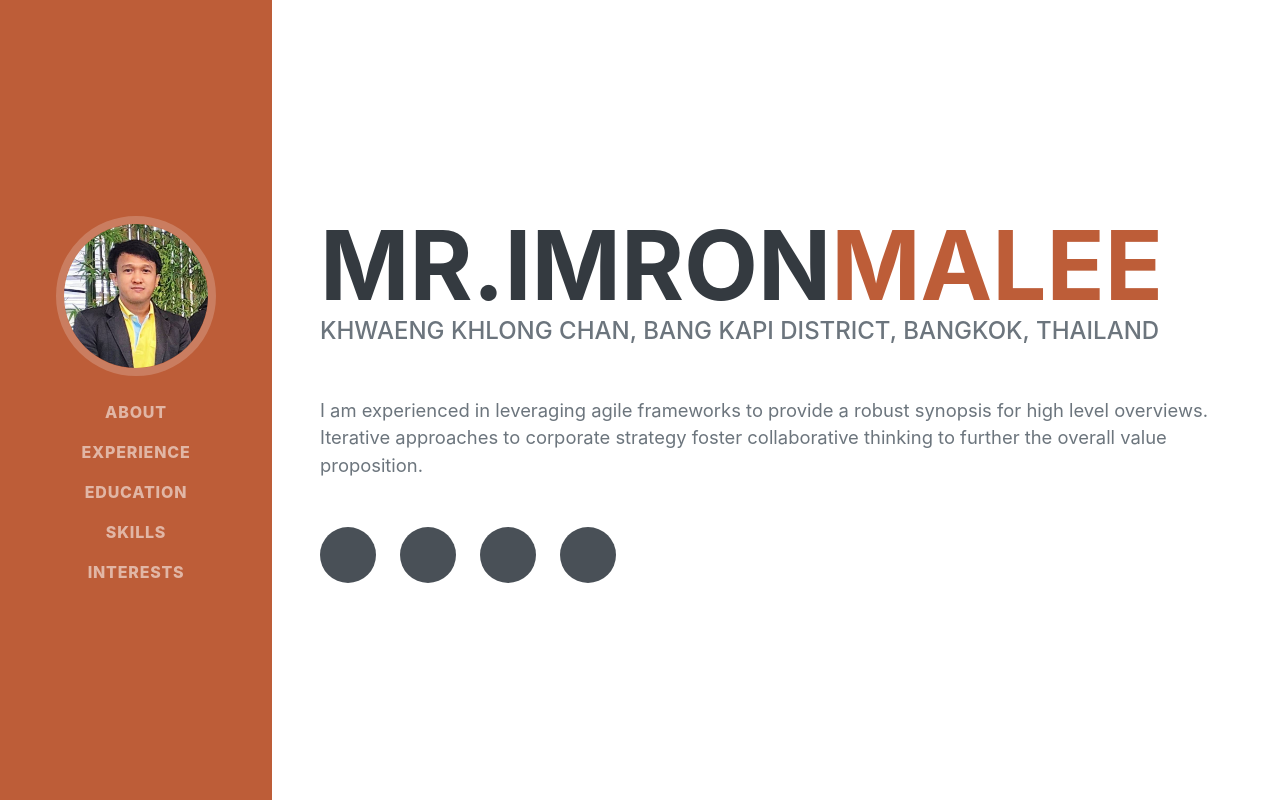
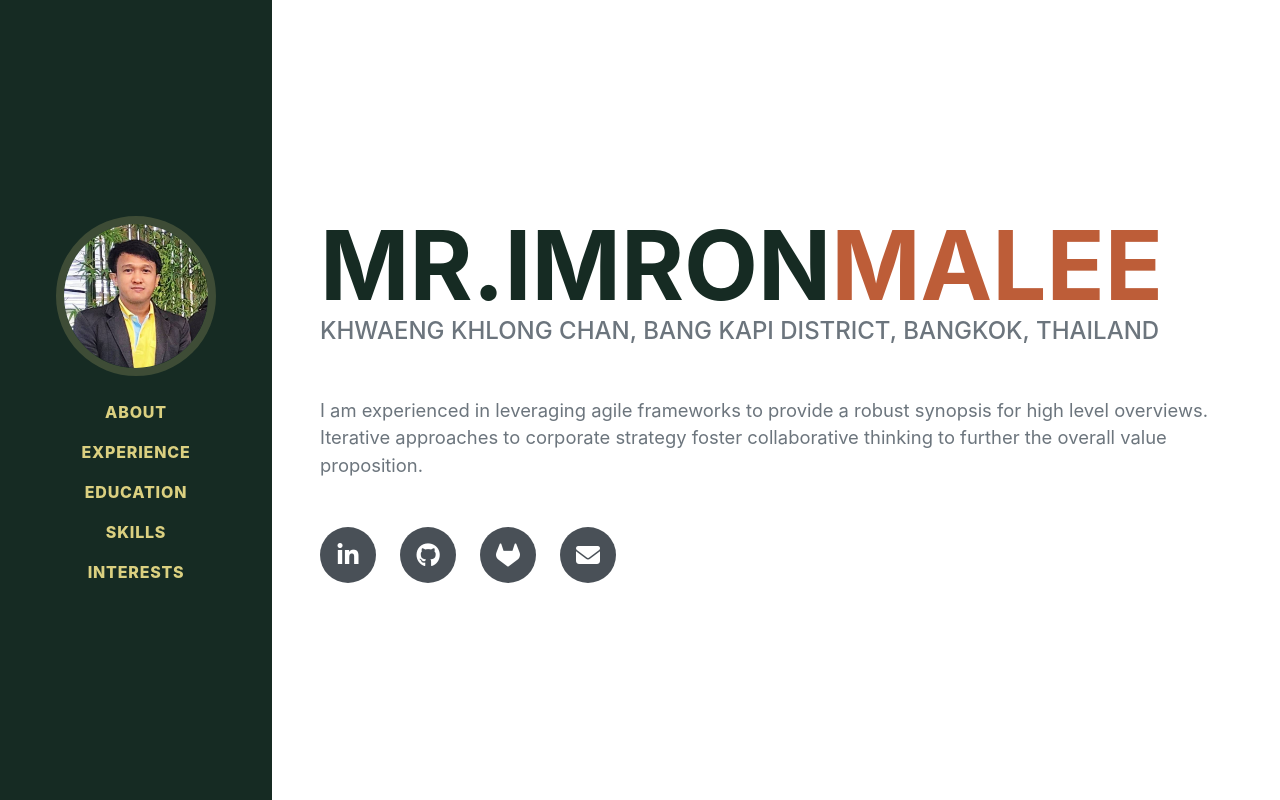
Before and after one commit to imron-malee/imron-malee.github.io, a React (Create React App) app: page /aboutme/a/b in a window 1280 px wide. Shown: the top 800 px of the page. Built offline with nearby package versions, Linux system fonts and the light colour scheme; a web font is replaced by a local one.

Commit message:
install font awesome

```diff
--- a/src/App.css
+++ b/src/App.css
@@ -1,3 +1,4 @@
+
 .App {
   text-align: center;
 }
@@ -36,3 +37,34 @@
     transform: rotate(360deg);
   }
 }
+
+.text-primary{
+  color: rgb(219, 208, 128) !important;
+}
+.resume-section h1{/*,.resume-section h2, .resume-section h3 */
+  color: #162B23;
+}
+nav.navbar-dark.bg-primary{
+  background-color: #162B23;
+}
+
+.navbar-nav .nav-item a{
+  color: rgb(219, 208, 128);
+}
+.navbar-nav .nav-item a:hover{
+  color: #222;
+  background-color: rgb(219, 208, 128);
+}
+
+#sideNav .navbar-brand .img-profile {
+  /* border: 0.5rem solid rgba(255, 215, 0, 0.3) !important; */
+  border-color: rgba(219, 208, 128, 0.2) !important;
+}
+
+.social-icons a.social-icon{
+  text-decoration: none !important;
+}
+
+.social-icons .social-icon:hover{
+  background-color: #162B23 !important;
+}
--- a/src/components/template/Template.js
+++ b/src/components/template/Template.js
@@ -1,47 +1,99 @@
-import React,{useEffect} from 'react'
-import profile from '../../images/profile.jpg'
-import 'bootstrap';
+import React, { useEffect } from "react";
+import profile from "../../images/profile.jpg";
+import "bootstrap";
 //import 'bootstrap/dist/css/bootstrap.css';
-import '../../css/styles.css';
-
-
-
+import "../../css/styles.css";
 
 export default function Template() {
   useEffect(() => {
-        document.title = 'About - Imron Malee';
+    document.title = "About - Imron Malee";
     const metaTag = document.querySelector('meta[property="og:image"]');
     if (metaTag) {
-            metaTag.setAttribute('content', profile);
+      metaTag.setAttribute("content", profile);
     }
   }, []);
   return (
     <div>
       <meta charSet="utf-8" />
-    <meta name="viewport" content="width=device-width, initial-scale=1, shrink-to-fit=no" />
+      <meta
+        name="viewport"
+        content="width=device-width, initial-scale=1, shrink-to-fit=no"
+      />
       <meta name="description" content />
       <meta name="author" content />
       <title>About - Imron Malee</title>
       <link rel="icon" type="image/x-icon" href="assets/img/favicon.ico" />
       {/* Font Awesome icons (free version)*/}
+      <link
+        href="https://cdnjs.cloudflare.com/ajax/libs/font-awesome/6.4.0/css/all.min.css"
+        rel="stylesheet"
+        type="text/css"
+      />
       {/* Google fonts*/}
-    <link href="https://fonts.googleapis.com/css?family=Saira+Extra+Condensed:500,700" rel="stylesheet" type="text/css" />
-    <link href="https://fonts.googleapis.com/css?family=Muli:400,400i,800,800i" rel="stylesheet" type="text/css" />
+      <link
+        href="https://fonts.googleapis.com/css?family=Saira+Extra+Condensed:500,700"
+        rel="stylesheet"
+        type="text/css"
+      />
+      <link
+        href="https://fonts.googleapis.com/css?family=Muli:400,400i,800,800i"
+        rel="stylesheet"
+        type="text/css"
+      />
 
       {/* Navigation*/}
-    <nav className="navbar navbar-expand-lg navbar-dark bg-primary fixed-top" id="sideNav">
+      <nav
+        className="navbar navbar-expand-lg navbar-dark bg-primary fixed-top"
+        id="sideNav"
+      >
         <a className="navbar-brand js-scroll-trigger" href="#page-top">
           <span className="d-block d-lg-none">Imron Malee</span>
-        <span className="d-none d-lg-block"><img className="img-fluid img-profile rounded-circle mx-auto mb-2" src={profile} alt="Imron Malee" /></span>
+          <span className="d-none d-lg-block">
+            <img
+              className="img-fluid img-profile rounded-circle mx-auto mb-2"
+              src={profile}
+              alt="Imron Malee"
+            />
+          </span>
         </a>
-        <button className="navbar-toggler" type="button" data-bs-toggle="collapse" data-bs-target="#navbarResponsive" aria-controls="navbarResponsive" aria-expanded="false" aria-label="Toggle navigation"><span className="navbar-toggler-icon" /></button>
+        <button
+          className="navbar-toggler"
+          type="button"
+          data-bs-toggle="collapse"
+          data-bs-target="#navbarResponsive"
+          aria-controls="navbarResponsive"
+          aria-expanded="false"
+          aria-label="Toggle navigation"
+        >
+          <span className="navbar-toggler-icon" />
+        </button>
         <div className="collapse navbar-collapse" id="navbarResponsive">
           <ul className="navbar-nav">
-            <li className="nav-item"><a className="nav-link js-scroll-trigger" href="#about">About</a></li>
-            <li className="nav-item"><a className="nav-link js-scroll-trigger" href="#experience">Experience</a></li>
-            <li className="nav-item"><a className="nav-link js-scroll-trigger" href="#education">Education</a></li>
-            <li className="nav-item"><a className="nav-link js-scroll-trigger" href="#skills">Skills</a></li>
-            <li className="nav-item"><a className="nav-link js-scroll-trigger" href="#interests">Interests</a></li>
+            <li className="nav-item">
+              <a className="nav-link js-scroll-trigger" href="#about">
+                About
+              </a>
+            </li>
+            <li className="nav-item">
+              <a className="nav-link js-scroll-trigger" href="#experience">
+                Experience
+              </a>
+            </li>
+            <li className="nav-item">
+              <a className="nav-link js-scroll-trigger" href="#education">
+                Education
+              </a>
+            </li>
+            <li className="nav-item">
+              <a className="nav-link js-scroll-trigger" href="#skills">
+                Skills
+              </a>
+            </li>
+            <li className="nav-item">
+              <a className="nav-link js-scroll-trigger" href="#interests">
+                Interests
+              </a>
+            </li>
           </ul>
         </div>
       </nav>
@@ -58,12 +110,40 @@ export default function Template() {
               Khwaeng Khlong Chan, Bang Kapi District, Bangkok, Thailand
               {/* <a href="mailto:imron.malee@gmail.com">imron.malee@gmail.com</a> */}
             </div>
-            <p className="lead mb-5">I am experienced in leveraging agile frameworks to provide a robust synopsis for high level overviews. Iterative approaches to corporate strategy foster collaborative thinking to further the overall value proposition.</p>
+            <p className="lead mb-5">
+              I am experienced in leveraging agile frameworks to provide a
+              robust synopsis for high level overviews. Iterative approaches to
+              corporate strategy foster collaborative thinking to further the
+              overall value proposition.
+            </p>
             <div className="social-icons">
-            <a className="social-icon" href="#!"><i className="fab fa-linkedin-in" /></a>
-            <a className="social-icon" href="#!"><i className="fab fa-github" /></a>
-            <a className="social-icon" href="#!"><i className="fab fa-twitter" /></a>
-            <a className="social-icon" href="#!"><i className="fab fa-facebook-f" /></a>
+              <a
+                className="social-icon"
+                href="https://www.linkedin.com/in/imron-malee/"
+                target={"_blank"}
+                rel="noreferrer"
+              >
+                <i className="fab fa-linkedin-in" />
+              </a>
+              <a
+                className="social-icon"
+                href="https://github.com/ronslowlife/"
+                target={"_blank"}
+                rel="noreferrer"
+              >
+                <i className="fab fa-github" />
+              </a>
+              <a
+                className="social-icon"
+                href="https://gitlab.com/imron.malee"
+                target={"_blank"}
+                rel="noreferrer"
+              >
+                <i className="fab fa-gitlab" />
+              </a>
+              <a className="social-icon" href="mailto:imron.malee@gmail.com">
+                <i className="fa fa-envelope" />
+              </a>
             </div>
           </div>
         </section>
@@ -77,33 +157,67 @@ export default function Template() {
               <div className="flex-grow-1">
                 <h3 className="mb-0">Web Developer</h3>
                 <div className="subheading mb-3">Outsourcing</div>
-                <p>Development of software, websites, web applications for organizations, agencies, private companies, including government agencies.</p>
+                <p>
+                  Development of software, websites, web applications for
+                  organizations, agencies, private companies, including
+                  government agencies.
+                </p>
               </div>
-            <div className="flex-shrink-0"><span className="text-primary">March 2021 to present</span></div>
+              <div className="flex-shrink-0">
+                <span className="text-primary">March 2021 to present</span>
+              </div>
             </div>
             <div className="d-flex flex-column flex-md-row justify-content-between mb-5">
               <div className="flex-grow-1">
                 <h3 className="mb-0">Web programmer (remote working)</h3>
-                <div className="subheading mb-3">Smart Multimedia Solution Co., Ltd.</div>
-                <p>PHP Programmer (Codeigniter), ReactJS, Line messaging API.</p>
+                <div className="subheading mb-3">
+                  Smart Multimedia Solution Co., Ltd.
                 </div>
-            <div className="flex-shrink-0"><span className="text-primary">April 2018 to February 2021</span></div>
+                <p>
+                  PHP Programmer (Codeigniter), ReactJS, Line messaging API.
+                </p>
               </div>
-            <div className="d-flex flex-column flex-md-row justify-content-between">
+              <div className="flex-shrink-0">
+                <span className="text-primary">
+                  April 2018 to February 2021
+                </span>
+              </div>
+            </div>
+            <div className="d-flex flex-column flex-md-row justify-content-between mb-5">
               <div className="flex-grow-1">
                 <h3 className="mb-0">Work in information systems</h3>
-                <div className="subheading mb-3">Department of Older Persons</div>
-                <p>Developing and administering internal systems, coordinating with external agencies.</p>
+                <div className="subheading mb-3">
+                  Department of Older Persons
                 </div>
-            <div className="flex-shrink-0"><span className="text-primary">November 2015 to April 2017</span></div>
+                <p>
+                  Developing and administering internal systems, coordinating
+                  with external agencies.
+                </p>
               </div>
+              <div className="flex-shrink-0">
+                <span className="text-primary">
+                  November 2015 to April 2017
+                </span>
+              </div>
+            </div>
+
             <div className="d-flex flex-column flex-md-row justify-content-between">
               <div className="flex-grow-1">
                 <h3 className="mb-0">Software tester</h3>
-                <div className="subheading mb-3">Worldmedic Information and Technology Co., Ltd.</div>
-                <p>Develop web applications (PHP) in the medical field and pharmacy system, and check the operation of a Windows Form program.</p>
+                <div className="subheading mb-3">
+                  Worldmedic Information and Technology Co., Ltd.
                 </div>
-            <div className="flex-shrink-0"><span className="text-primary">February 2015 to October 2015</span></div>
+                <p>
+                  Develop web applications (PHP) in the medical field and
+                  pharmacy system, and check the operation of a Windows Form
+                  program.
+                </p>
+              </div>
+              <div className="flex-shrink-0">
+                <span className="text-primary">
+                  February 2015 to October 2015
+                </span>
+              </div>
             </div>
           </div>
         </section>
@@ -116,12 +230,19 @@ export default function Template() {
               <div className="flex-grow-1">
                 <h3 className="mb-0">Computer Science</h3>
                 <div className="subheading mb-3">Yala Rajabhat University</div>
-                <p>Certificate : Bachelor's Degree, Computer Science<br/>Faculty : Faculty of Science, Technology and Agriculture<br/>The Committee of the Student Club, Faculty of Science, Technology, and Agriculture</p>
-
+                <p>
+                  Certificate : Bachelor's Degree, Computer Science
+                  <br />
+                  Faculty : Faculty of Science, Technology and Agriculture
+                  <br />
+                  The Committee of the Student Club, Faculty of Science,
+                  Technology, and Agriculture
+                </p>
               </div>
-            <div className="flex-shrink-0"><span className="text-primary">Graduated in 2015</span></div>
+              <div className="flex-shrink-0">
+                <span className="text-primary">Graduated in 2015</span>
               </div>
-
+            </div>
           </div>
         </section>
         <hr className="m-0" />
@@ -129,37 +250,71 @@ export default function Template() {
         <section className="resume-section" id="skills">
           <div className="resume-section-content">
             <h2 className="mb-5">Skills</h2>
-            <div className="subheading mb-3">Programming Languages &amp; Tools</div>
+            <div className="subheading mb-3">
+              Programming Languages &amp; Tools
+            </div>
             <ul className="list-inline dev-icons">
-            <li className="list-inline-item"><i className="fab fa-html5" /></li>
-            <li className="list-inline-item"><i className="fab fa-css3-alt" /></li>
-            <li className="list-inline-item"><i className="fab fa-js-square" /></li>
-            <li className="list-inline-item"><i className="fab fa-angular" /></li>
-            <li className="list-inline-item"><i className="fab fa-react" /></li>
-            <li className="list-inline-item"><i className="fab fa-node-js" /></li>
-            <li className="list-inline-item"><i className="fab fa-sass" /></li>
-            <li className="list-inline-item"><i className="fab fa-less" /></li>
-            <li className="list-inline-item"><i className="fab fa-wordpress" /></li>
-            <li className="list-inline-item"><i className="fab fa-gulp" /></li>
-            <li className="list-inline-item"><i className="fab fa-grunt" /></li>
-            <li className="list-inline-item"><i className="fab fa-npm" /></li>
+              <li className="list-inline-item">
+                <i className="fab fa-html5" />
+              </li>
+              <li className="list-inline-item">
+                <i className="fab fa-css3-alt" />
+              </li>
+              <li className="list-inline-item">
+                <i className="fab fa-js-square" />
+              </li>
+              <li className="list-inline-item">
+                <i className="fab fa-angular" />
+              </li>
+              <li className="list-inline-item">
+                <i className="fab fa-react" />
+              </li>
+              <li className="list-inline-item">
+                <i className="fab fa-node-js" />
+              </li>
+              <li className="list-inline-item">
+                <i className="fab fa-sass" />
+              </li>
+              <li className="list-inline-item">
+                <i className="fab fa-less" />
+              </li>
+              <li className="list-inline-item">
+                <i className="fab fa-wordpress" />
+              </li>
+              <li className="list-inline-item">
+                <i className="fab fa-gulp" />
+              </li>
+              <li className="list-inline-item">
+                <i className="fab fa-grunt" />
+              </li>
+              <li className="list-inline-item">
+                <i className="fab fa-npm" />
+              </li>
             </ul>
             <div className="subheading mb-3">Workflow</div>
             <ul className="fa-ul mb-0">
               <li>
-                <span className="fa-li"><i className="fas fa-check" /></span>
+                <span className="fa-li">
+                  <i className="fas fa-check" />
+                </span>
                 Mobile-First, Responsive Design
               </li>
               <li>
-                <span className="fa-li"><i className="fas fa-check" /></span>
+                <span className="fa-li">
+                  <i className="fas fa-check" />
+                </span>
                 Cross Browser Testing &amp; Debugging
               </li>
               <li>
-                <span className="fa-li"><i className="fas fa-check" /></span>
+                <span className="fa-li">
+                  <i className="fas fa-check" />
+                </span>
                 Cross Functional Teams
               </li>
               <li>
-                <span className="fa-li"><i className="fas fa-check" /></span>
+                <span className="fa-li">
+                  <i className="fas fa-check" />
+                </span>
                 Agile Development &amp; Scrum
               </li>
             </ul>
@@ -170,17 +325,23 @@ export default function Template() {
         <section className="resume-section" id="interests">
           <div className="resume-section-content">
             <h2 className="mb-5">Interests</h2>
-            <p>Apart from being a web developer, I enjoy most of my time being outdoors. In the winter, I am an avid skier and novice ice climber. During the warmer months here in Colorado, I enjoy mountain biking, free climbing, and kayaking.</p>
-            <p className="mb-0">When forced indoors, I follow a number of sci-fi and fantasy genre movies and television shows, I am an aspiring chef, and I spend a large amount of my free time exploring the latest technology advancements in the front-end web development world.</p>
+            <p>
+              Apart from being a web developer, I enjoy most of my time being
+              outdoors. In the winter, I am an avid skier and novice ice
+              climber. During the warmer months here in Colorado, I enjoy
+              mountain biking, free climbing, and kayaking.
+            </p>
+            <p className="mb-0">
+              When forced indoors, I follow a number of sci-fi and fantasy genre
+              movies and television shows, I am an aspiring chef, and I spend a
+              large amount of my free time exploring the latest technology
+              advancements in the front-end web development world.
+            </p>
           </div>
         </section>
-
-
       </div>
       {/* Bootstrap core JS*/}
       {/* Core theme JS*/}
     </div>
-
-
-  )
+  );
 }
```
Also changed, not shown: src/css/styles.css. Lines whose indentation alone changed are shown as unchanged.
